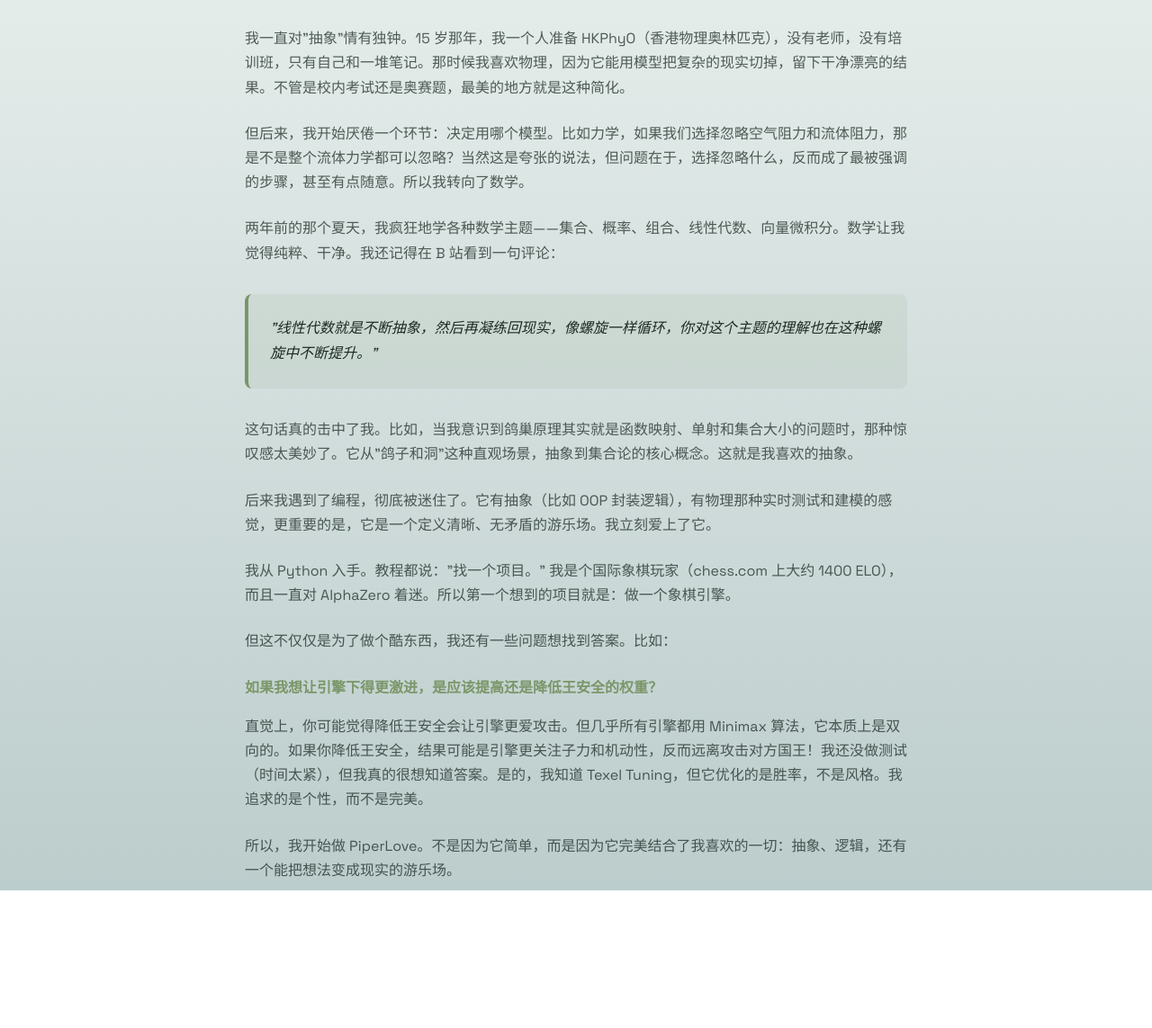
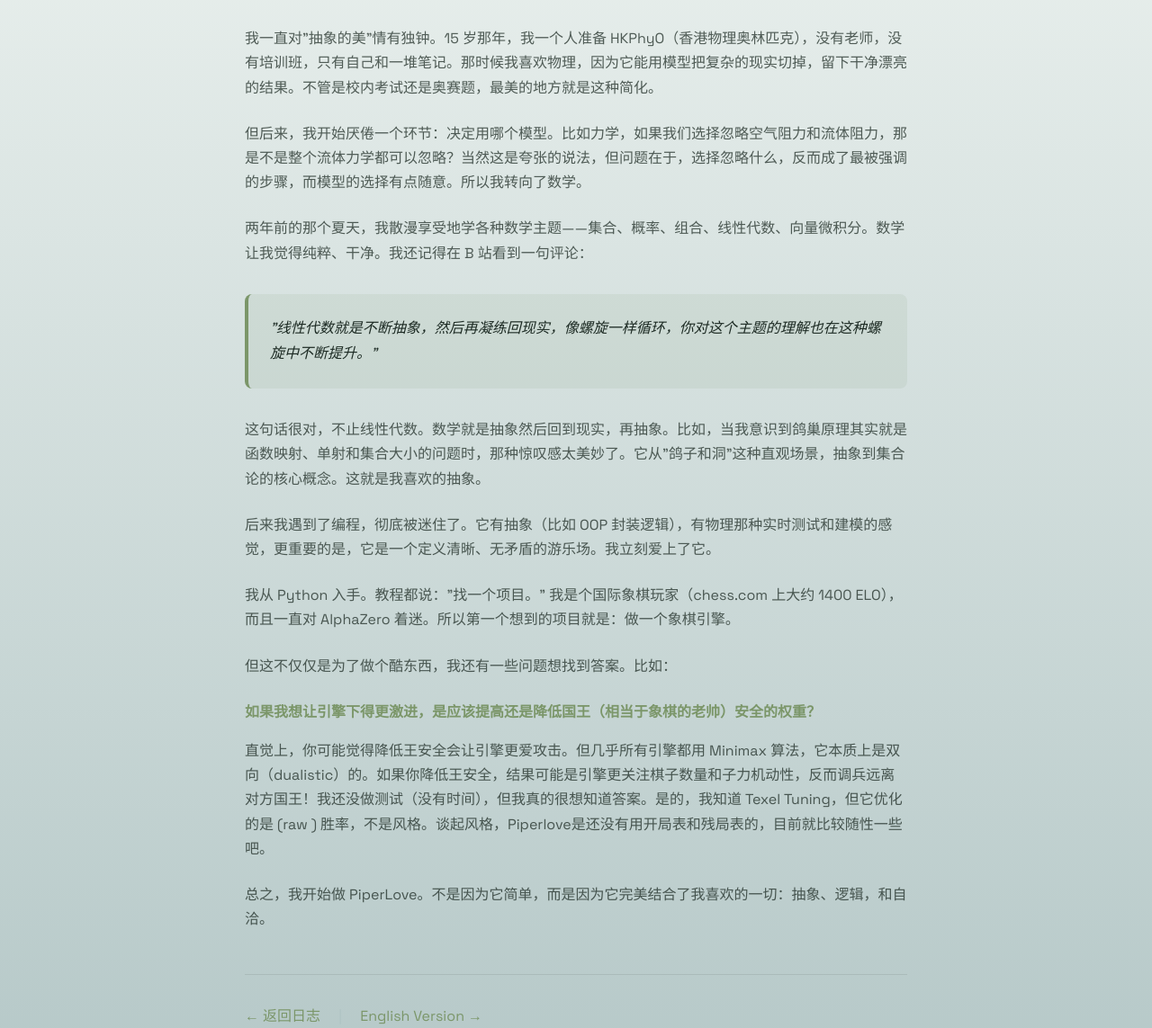
Before and after one commit to wwwtriplew/wwwtriplew.github.io, a plain HTML site: page blog/journal-01-zh.html in a window 1280 px wide. Shown: the part 281-1424 px from the top of the page at 90% size. Drawn offline with Linux system fonts and the light colour scheme.

Commit message:
updating website

```diff
--- a/blog/journal-01-zh.html
+++ b/blog/journal-01-zh.html
@@ -24,15 +24,15 @@
 
       <div style="line-height: 1.8; color: #1d2b24;">
         <p style="margin-bottom: 1.5rem;">
-          我一直对"抽象"情有独钟。15 岁那年，我一个人准备 HKPhyO（香港物理奥林匹克），没有老师，没有培训班，只有自己和一堆笔记。那时候我喜欢物理，因为它能用模型把复杂的现实切掉，留下干净漂亮的结果。不管是校内考试还是奥赛题，最美的地方就是这种简化。
+          我一直对"抽象的美"情有独钟。15 岁那年，我一个人准备 HKPhyO（香港物理奥林匹克），没有老师，没有培训班，只有自己和一堆笔记。那时候我喜欢物理，因为它能用模型把复杂的现实切掉，留下干净漂亮的结果。不管是校内考试还是奥赛题，最美的地方就是这种简化。
         </p>
 
         <p style="margin-bottom: 1.5rem;">
-          但后来，我开始厌倦一个环节：决定用哪个模型。比如力学，如果我们选择忽略空气阻力和流体阻力，那是不是整个流体力学都可以忽略？当然这是夸张的说法，但问题在于，选择忽略什么，反而成了最被强调的步骤，甚至有点随意。所以我转向了数学。
+          但后来，我开始厌倦一个环节：决定用哪个模型。比如力学，如果我们选择忽略空气阻力和流体阻力，那是不是整个流体力学都可以忽略？当然这是夸张的说法，但问题在于，选择忽略什么，反而成了最被强调的步骤，而模型的选择有点随意。所以我转向了数学。
         </p>
 
         <p style="margin-bottom: 1.5rem;">
-          两年前的那个夏天，我疯狂地学各种数学主题——集合、概率、组合、线性代数、向量微积分。数学让我觉得纯粹、干净。我还记得在 B 站看到一句评论：
+          两年前的那个夏天，我散漫享受地学各种数学主题——集合、概率、组合、线性代数、向量微积分。数学让我觉得纯粹、干净。我还记得在 B 站看到一句评论：
         </p>
 
         <blockquote style="margin: 2rem 0; padding: 1.5rem; background: rgba(123, 150, 105, 0.1); border-left: 4px solid #7B9669; border-radius: 0.5rem; font-style: italic;">
@@ -40,7 +40,7 @@
         </blockquote>
 
         <p style="margin-bottom: 1.5rem;">
-          这句话真的击中了我。比如，当我意识到鸽巢原理其实就是函数映射、单射和集合大小的问题时，那种惊叹感太美妙了。它从"鸽子和洞"这种直观场景，抽象到集合论的核心概念。这就是我喜欢的抽象。
+          这句话很对，不止线性代数。数学就是抽象然后回到现实，再抽象。比如，当我意识到鸽巢原理其实就是函数映射、单射和集合大小的问题时，那种惊叹感太美妙了。它从"鸽子和洞"这种直观场景，抽象到集合论的核心概念。这就是我喜欢的抽象。
         </p>
 
         <p style="margin-bottom: 1.5rem;">
@@ -56,15 +56,15 @@
         </p>
 
         <p style="margin-bottom: 1rem; font-weight: 600; color: #7B9669;">
-          如果我想让引擎下得更激进，是应该提高还是降低王安全的权重？
+          如果我想让引擎下得更激进，是应该提高还是降低国王（相当于象棋的老帅）安全的权重？
         </p>
 
         <p style="margin-bottom: 1.5rem;">
-          直觉上，你可能觉得降低王安全会让引擎更爱攻击。但几乎所有引擎都用 Minimax 算法，它本质上是双向的。如果你降低王安全，结果可能是引擎更关注子力和机动性，反而远离攻击对方国王！我还没做测试（时间太紧），但我真的很想知道答案。是的，我知道 Texel Tuning，但它优化的是胜率，不是风格。我追求的是个性，而不是完美。
+          直觉上，你可能觉得降低王安全会让引擎更爱攻击。但几乎所有引擎都用 Minimax 算法，它本质上是双向（dualistic）的。如果你降低王安全，结果可能是引擎更关注棋子数量和子力机动性，反而调兵远离对方国王！我还没做测试（没有时间），但我真的很想知道答案。是的，我知道 Texel Tuning，但它优化的是 (raw ) 胜率，不是风格。谈起风格，Piperlove是还没有用开局表和残局表的，目前就比较随性一些吧。
         </p>
 
         <p style="margin-bottom: 1.5rem;">
-          所以，我开始做 PiperLove。不是因为它简单，而是因为它完美结合了我喜欢的一切：抽象、逻辑，还有一个能把想法变成现实的游乐场。
+          总之，我开始做 PiperLove。不是因为它简单，而是因为它完美结合了我喜欢的一切：抽象、逻辑，和自洽。
         </p>
       </div>
 
```
